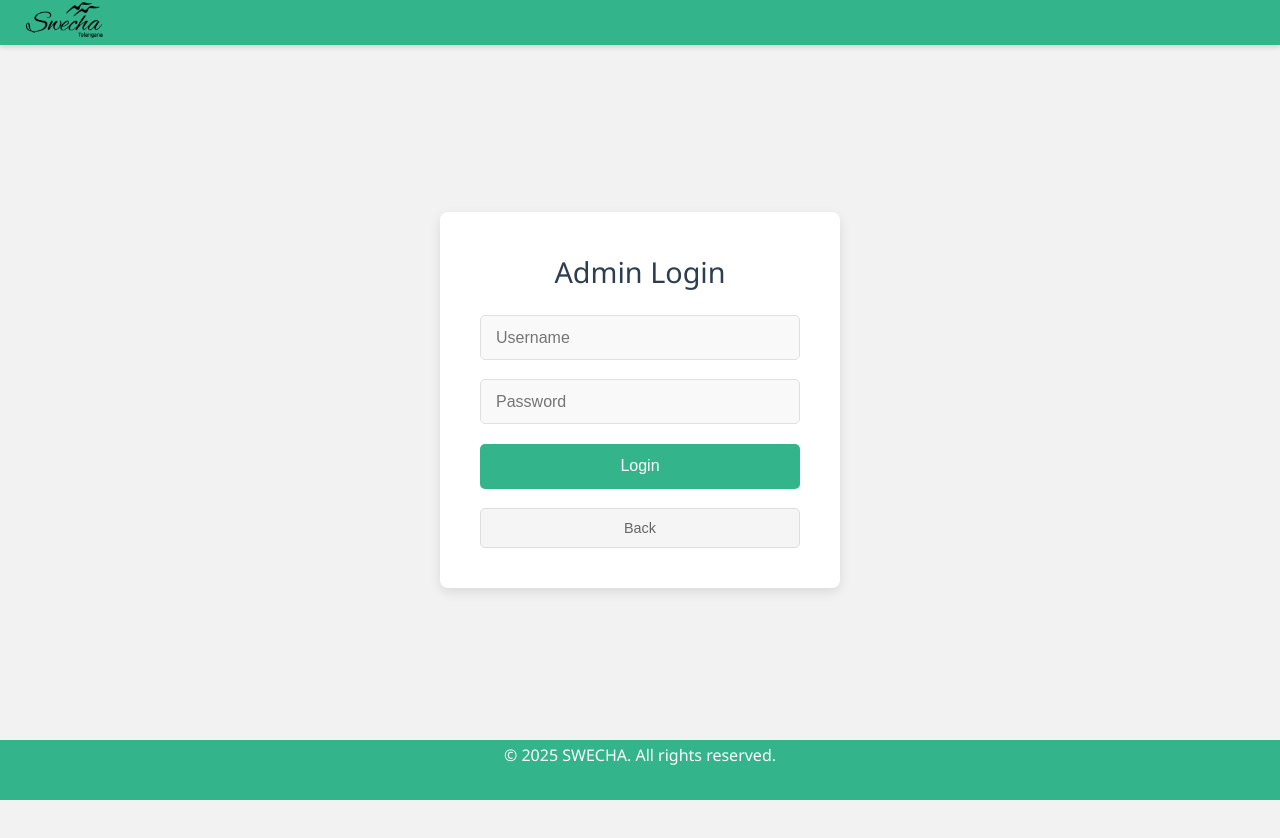
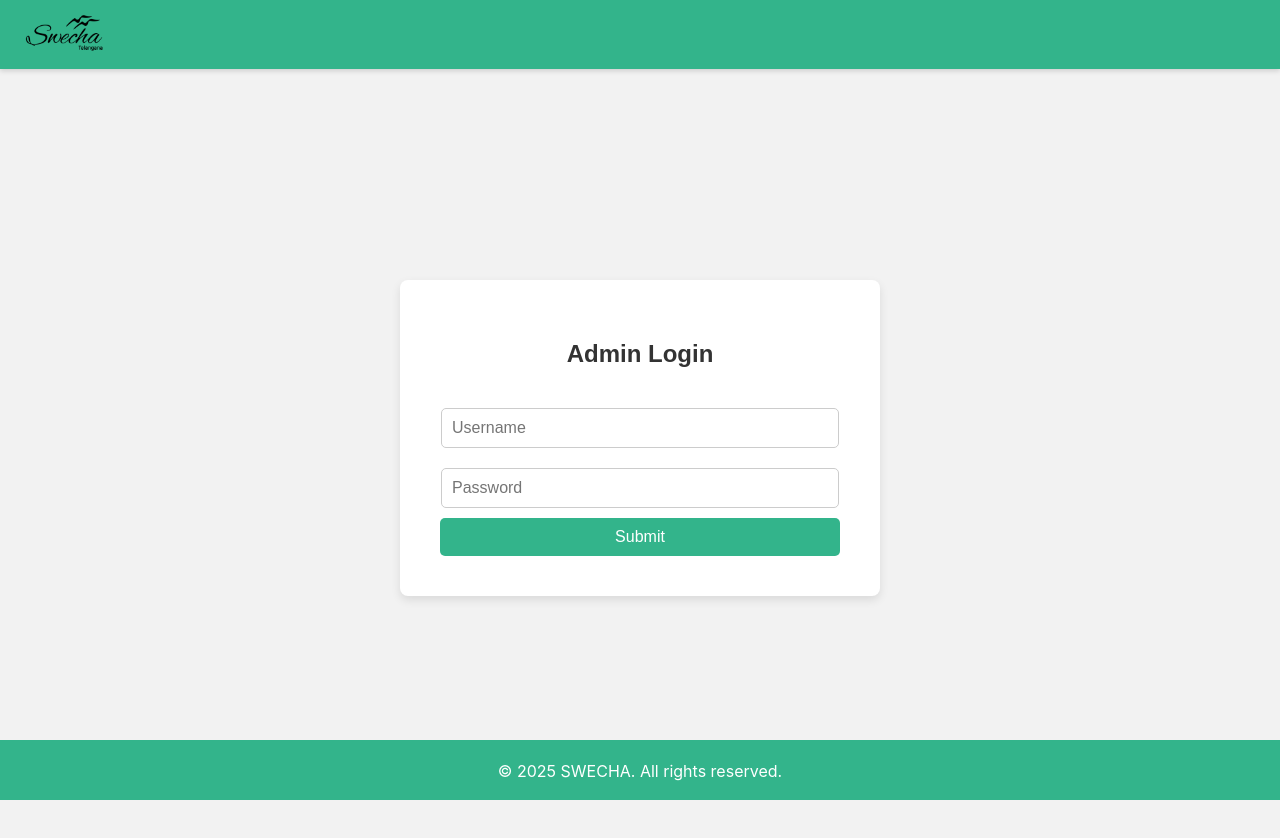
Before and after one commit to nikki-nooka/DUALITY-AI-DRONE-CHALLENGE, a React (Create React App) app in the folder frontend/: page /admin-login in a window 1280 px wide. Shown: the top 838 px of the page. Before the commit the page ends 800 px from the top, so only its background shows below. Built offline with nearby package versions, Linux system fonts and the light colour scheme.

Commit message:
Changing

```diff
--- a/frontend/src/Pages/AdminLogin.js
+++ b/frontend/src/Pages/AdminLogin.js
@@ -1,56 +1,7 @@
-// // import React, { useState } from 'react';
-// // import { useNavigate } from 'react-router-dom';
-// // import axios from 'axios';
-// // import '../Styles/Login.css';
-
-// // const AdminLogin = () => {
-// //   const [user_name, setUserName] = useState('');
-// //   const [user_password, setUserPassword] = useState('');
-// //   const navigate = useNavigate();
-// //   const PORT = process.env.PORT || 5002;
-
-// //   const handleAdminLogin = async () => {
-// //     try {
-// //       const response = await axios.post(`${process.env.REACT_APP_BACKEND}/api/admin/login`, { user_name, user_password, user_type: 'admin' });
-// //       if (response.status === 200) {
-// //         localStorage.setItem('authToken', response.data.token);
-// //         navigate('/dashboard-admin');
-// //       } else {
-// //         alert('Invalid credentials');
-// //       }
-// //     } catch (error) {
-// //       alert('Server error');
-// //     }
-// //   };
-
-// //   return (
-// //     <div className="login-container">
-// //       <h2 className="login-title">Admin Login</h2>
-// //       <div className="login-admin-form">
-// //         <input
-// //           type="text"
-// //           placeholder="Username"
-// //           value={user_name}
-// //           onChange={(e) => setUserName(e.target.value)}
-// //         />
-// //         <input
-// //           type="password"
-// //           placeholder="Password"
-// //           value={user_password}
-// //           onChange={(e) => setUserPassword(e.target.value)}
-// //         />
-// //         <button onClick={handleAdminLogin} className="login-submit-btn">Submit</button>
-// //       </div>
-// //     </div>
-// //   );
-// // };
-
-// // export default AdminLogin;
-
 // import React, { useState } from 'react';
 // import { useNavigate } from 'react-router-dom';
 // import axios from 'axios';
-// import '../Styles/AdminLogin.css'; // Changed from Login.css to AdminLogin.css
+// import '../Styles/Login.css';
 
 // const AdminLogin = () => {
 //   const [user_name, setUserName] = useState('');
@@ -77,47 +28,30 @@
 //   };
 
 //   return (
-//     <div className="admin-page-container">
-//       <header className="admin-header">
-//         <h1>Healthcare Volunteer System</h1>
-//       </header>
-
-//       <div className="admin-content-container">
-//         <div className="admin-image-section">
-//           <img
-//             src="/images/healthcare2.jpg"
-//             alt="Healthcare Admin"
-//             className="admin-background-image"
+//     <div className="admin-container">
+//       <div className="admin-login-form-container">
+//         <h2 className="admin-title">Admin Login</h2>
+//         <div className="admin-form">
+//           <input
+//             type="text"
+//             placeholder="Username"
+//             value={user_name}
+//             onChange={(e) => setUserName(e.target.value)}
+//             className="admin-input"
 //           />
-//           <div className="admin-image-overlay"></div>
-//         </div>
-
-//         <div className="admin-login-section">
-//           <div className="admin-login-card">
-//             <h2 className="admin-login-title">Admin Login</h2>
-//             <div className="admin-login-form">
-//               <input
-//                 type="text"
-//                 placeholder="Username"
-//                 value={user_name}
-//                 onChange={(e) => setUserName(e.target.value)}
-//                 className="admin-input"
-//               />
-//               <input
-//                 type="password"
-//                 placeholder="Password"
-//                 value={user_password}
-//                 onChange={(e) => setUserPassword(e.target.value)}
-//                 className="admin-input"
-//               />
-//               <button onClick={handleAdminLogin} className="admin-submit-btn">
-//                 Submit
-//               </button>
-//               <button onClick={handleBackToHome} className="admin-back-btn">
-//                 Back to Main Login
-//               </button>
-//             </div>
-//           </div>
+//           <input
+//             type="password"
+//             placeholder="Password"
+//             value={user_password}
+//             onChange={(e) => setUserPassword(e.target.value)}
+//             className="admin-input"
+//           />
+//           <button onClick={handleAdminLogin} className="admin-button">
+//             Login
+//           </button>
+//           <button onClick={handleBackToHome} className="admin-back-button">
+//             Back
+//           </button>
 //         </div>
 //       </div>
 //     </div>
@@ -126,11 +60,10 @@
 
 // export default AdminLogin;
 
-
 import React, { useState } from 'react';
 import { useNavigate } from 'react-router-dom';
 import axios from 'axios';
-import '../Styles/AdminLogin.css';
+import '../Styles/Login.css';
 
 const AdminLogin = () => {
   const [user_name, setUserName] = useState('');
@@ -152,36 +85,23 @@ const AdminLogin = () => {
     }
   };
 
-  const handleBackToHome = () => {
-    navigate('/');
-  };
-
   return (
-    <div className="admin-container">
-      <div className="admin-login-form-container">
-        <h2 className="admin-title">Admin Login</h2>
-        <div className="admin-form">
+    <div className="login-container">
+      <h2 className="login-title">Admin Login</h2>
+      <div className="login-admin-form">
         <input
           type="text"
           placeholder="Username"
           value={user_name}
           onChange={(e) => setUserName(e.target.value)}
-            className="admin-input"
         />
         <input
           type="password"
           placeholder="Password"
           value={user_password}
           onChange={(e) => setUserPassword(e.target.value)}
-            className="admin-input"
         />
-          <button onClick={handleAdminLogin} className="admin-button">
-            Login
-          </button>
-          <button onClick={handleBackToHome} className="admin-back-button">
-            Back
-          </button>
-        </div>
+        <button onClick={handleAdminLogin} className="login-submit-btn">Submit</button>
       </div>
     </div>
   );
--- a/frontend/src/Styles/AdminLogin.css
+++ /dev/null
@@ -1,125 +0,0 @@
-/* Simple Admin Login styles */
-* {
-    margin: 0;
-    padding: 0;
-    box-sizing: border-box;
-  }
-
-  html, body {
-    height: 100%;
-    overflow: hidden;
-    font-family: 'Segoe UI', Tahoma, Geneva, Verdana, sans-serif;
-    background-color: #f5f7fa;
-  }
-
-  .admin-container {
-    display: flex;
-    justify-content: center;
-    align-items: center;
-    height: 100vh;
-    width: 100vw;
-    position: fixed;
-    top: 0;
-    left: 0;
-  }
-
-  .admin-login-form-container {
-    background-color: white;
-    padding: min(2.5rem, 5vh);
-    border-radius: 8px;
-    box-shadow: 0 4px 12px rgba(0, 0, 0, 0.1);
-    width: min(400px, 90%);
-    max-height: 90vh;
-    display: flex;
-    flex-direction: column;
-    justify-content: center;
-  }
-
-  .admin-title {
-    font-size: clamp(1.5rem, 4vh, 1.8rem);
-    color: #2c3e50;
-    margin-bottom: min(1.5rem, 3vh);
-    text-align: center;
-    font-weight: 500;
-  }
-
-  .admin-form {
-    display: flex;
-    flex-direction: column;
-    gap: min(1.2rem, 2.5vh);
-  }
-
-  .admin-input {
-    width: 100%;
-    padding: min(12px, 2vh) min(15px, 3vw);
-    border: 1px solid #e0e0e0;
-    border-radius: 5px;
-    font-size: 1rem;
-    transition: border-color 0.3s, box-shadow 0.3s;
-    background-color: #f9f9f9;
-    height: min(45px, 8vh);
-  }
-
-  .admin-input:focus {
-    border-color: #33b48b;
-    outline: none;
-    box-shadow: 0 0 0 2px rgba(51, 180, 139, 0.2);
-  }
-
-  .admin-button {
-    width: 100%;
-    background-color: #33b48b;
-    color: #fff;
-    border: none;
-    padding: min(12px, 2vh);
-    border-radius: 5px;
-    font-size: 1rem;
-    font-weight: 500;
-    cursor: pointer;
-    transition: background-color 0.3s ease;
-    height: min(45px, 8vh);
-  }
-
-  .admin-button:hover {
-    background-color: #2a9d7a;
-  }
-
-  .admin-back-button {
-    width: 100%;
-    background-color: #f5f5f5;
-    color: #666;
-    border: 1px solid #ddd;
-    padding: min(10px, 1.8vh);
-    border-radius: 5px;
-    font-size: 0.9rem;
-    cursor: pointer;
-    transition: background-color 0.3s;
-    height: min(40px, 7vh);
-  }
-
-  .admin-back-button:hover {
-    background-color: #e5e5e5;
-  }
-
-  /* Responsive adjustments for shorter screens */
-  @media (max-height: 600px) {
-    .admin-login-form-container {
-      padding: 1rem;
-    }
-
-    .admin-form {
-      gap: 0.8rem;
-    }
-
-    .admin-title {
-      margin-bottom: 0.8rem;
-    }
-  }
-
-  /* Responsive adjustments for narrower screens */
-  @media (max-width: 500px) {
-    .admin-login-form-container {
-      padding: 1.5rem;
-      width: 90%;
-    }
-  }
```
Lines whose indentation alone changed are shown as unchanged.
